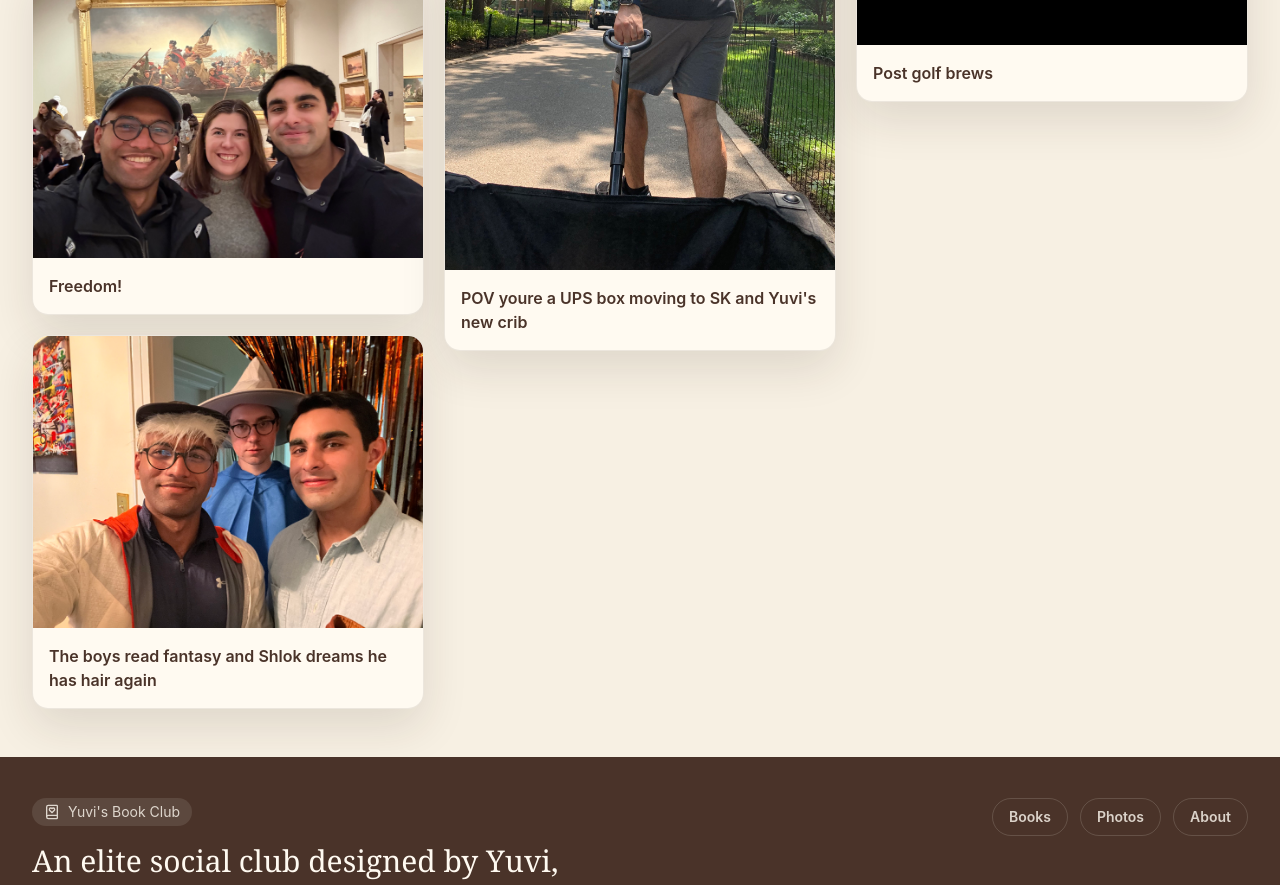
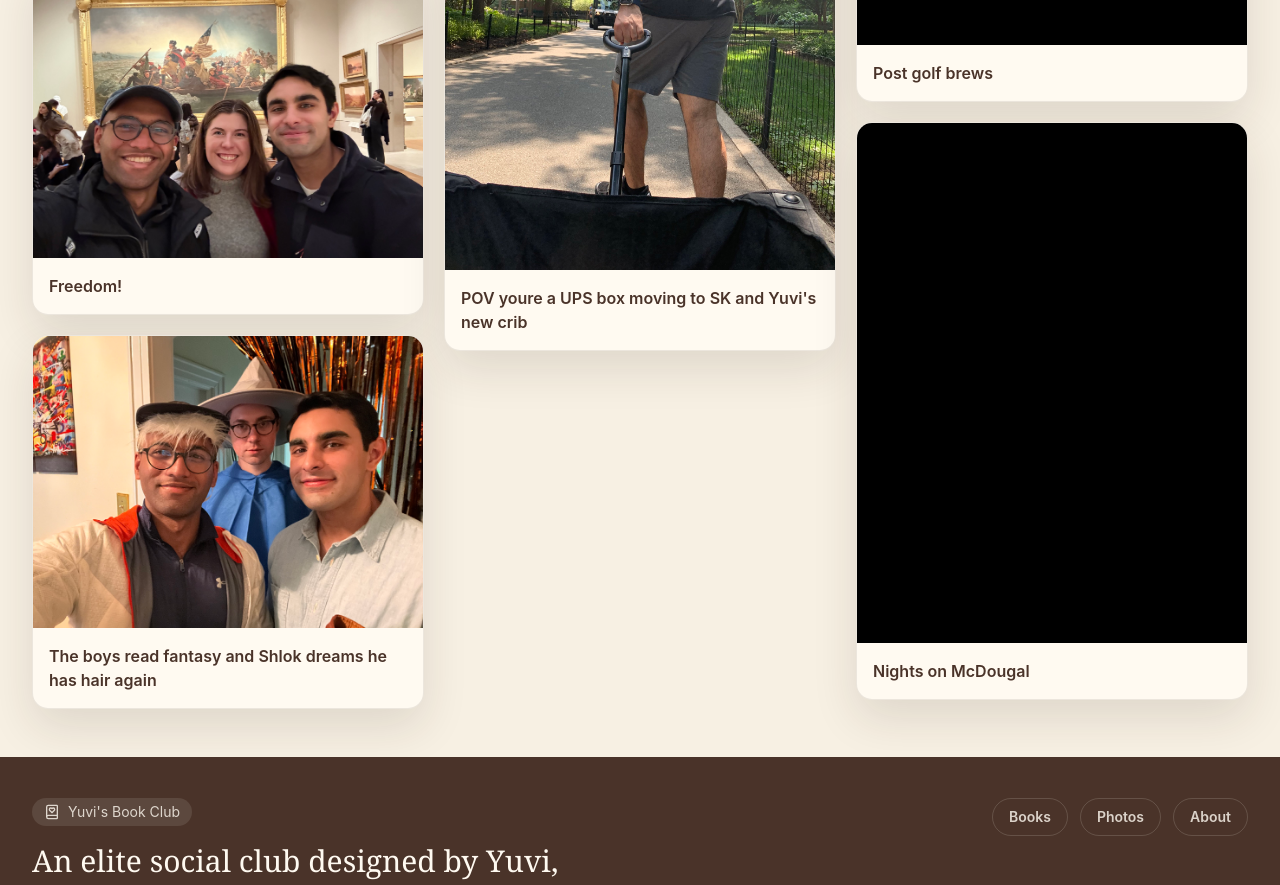
Before and after one commit to Shlok-Joseph-Paul/Yuvis-book-club, a React (Vite) app: page /photos in a window 1280 px wide. Shown: the part 3820-4705 px from the top of the page. Built offline with nearby package versions, Linux system fonts and the light colour scheme.

Commit message:
Add McDougal nights photo

```diff
--- a/src/data/photos.ts
+++ b/src/data/photos.ts
@@ -81,4 +81,5 @@ export const tomfooleryPhotos: Photo[] = [
   tomfooleryPhoto(13, 'Meg GG and Yuvi McGroovy'),
   tomfooleryPhoto(14, "MegG's window"),
   tomfooleryPhoto(15, 'Post golf brews'),
+  tomfooleryPhoto(16, 'Nights on McDougal'),
 ];
```
Also changed, not shown: public/images/photos/tomfoolery/out-about-16.jpg (added).
